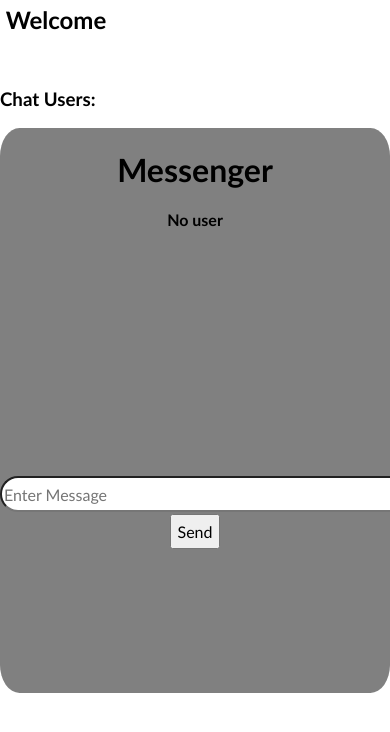
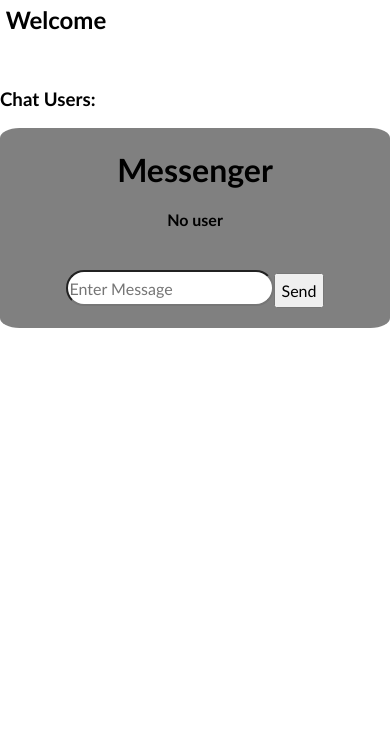
Before and after one commit to Mustafa-ilahi/Chat-App-React, a React (Create React App) app: page /chat in a window 390 px wide. Shown: the top 732 px of the page. Built offline with nearby package versions, Linux system fonts and the light colour scheme.

Commit message:
changes in styling

```diff
--- a/src/containers/Chat/style.css
+++ b/src/containers/Chat/style.css
@@ -49,3 +49,18 @@ input{
     position: relative;
     bottom: 15px;
 }
+
+@media only screen and (max-width: 500px){
+    .chatBox{
+        height: 200px;
+        width: 400px;
+        overflow-y: scroll;
+    }
+    .messageInput{
+        position: relative;
+        top: 10%;
+    }
+    input{
+        width: 200px !important;
+    }
+}
```
